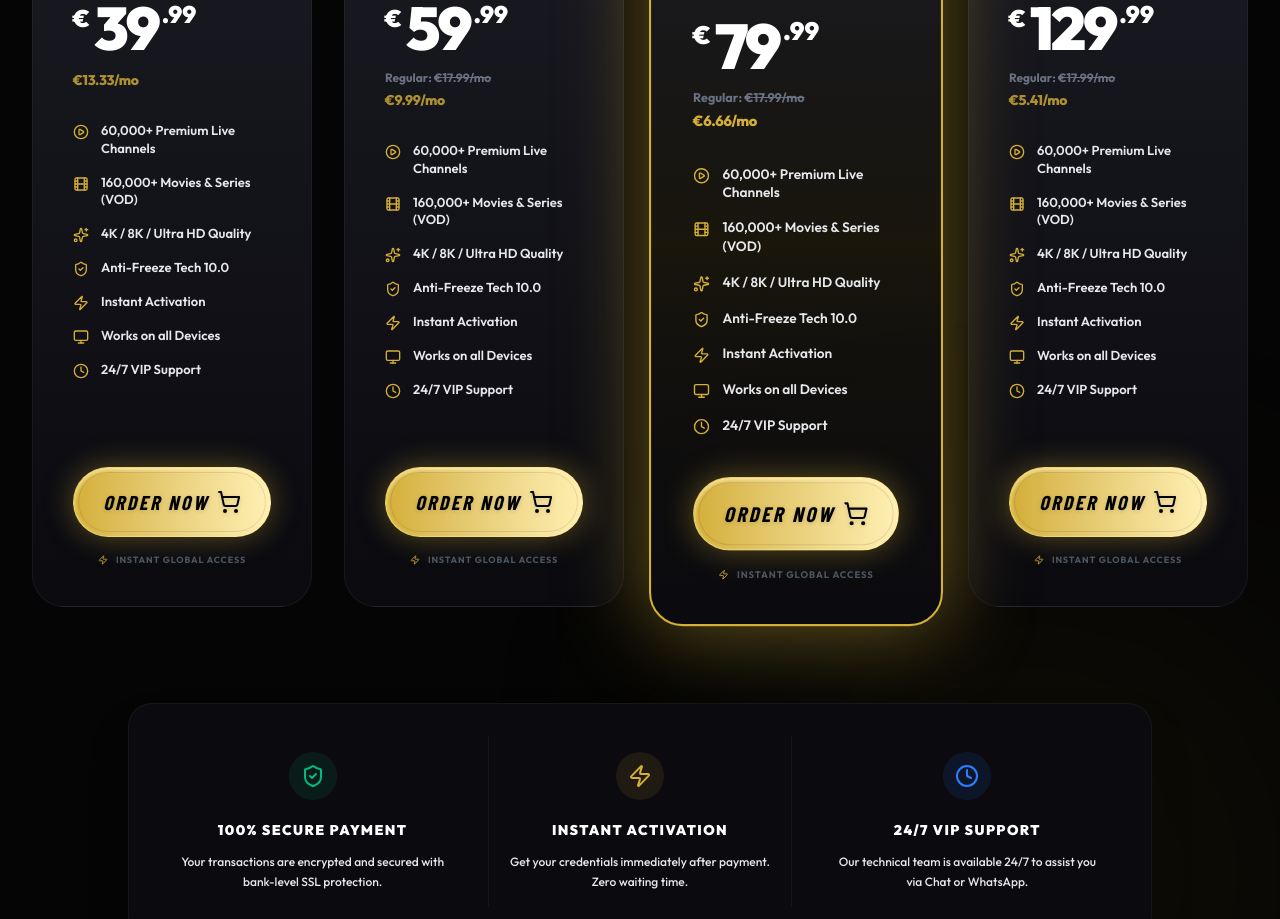
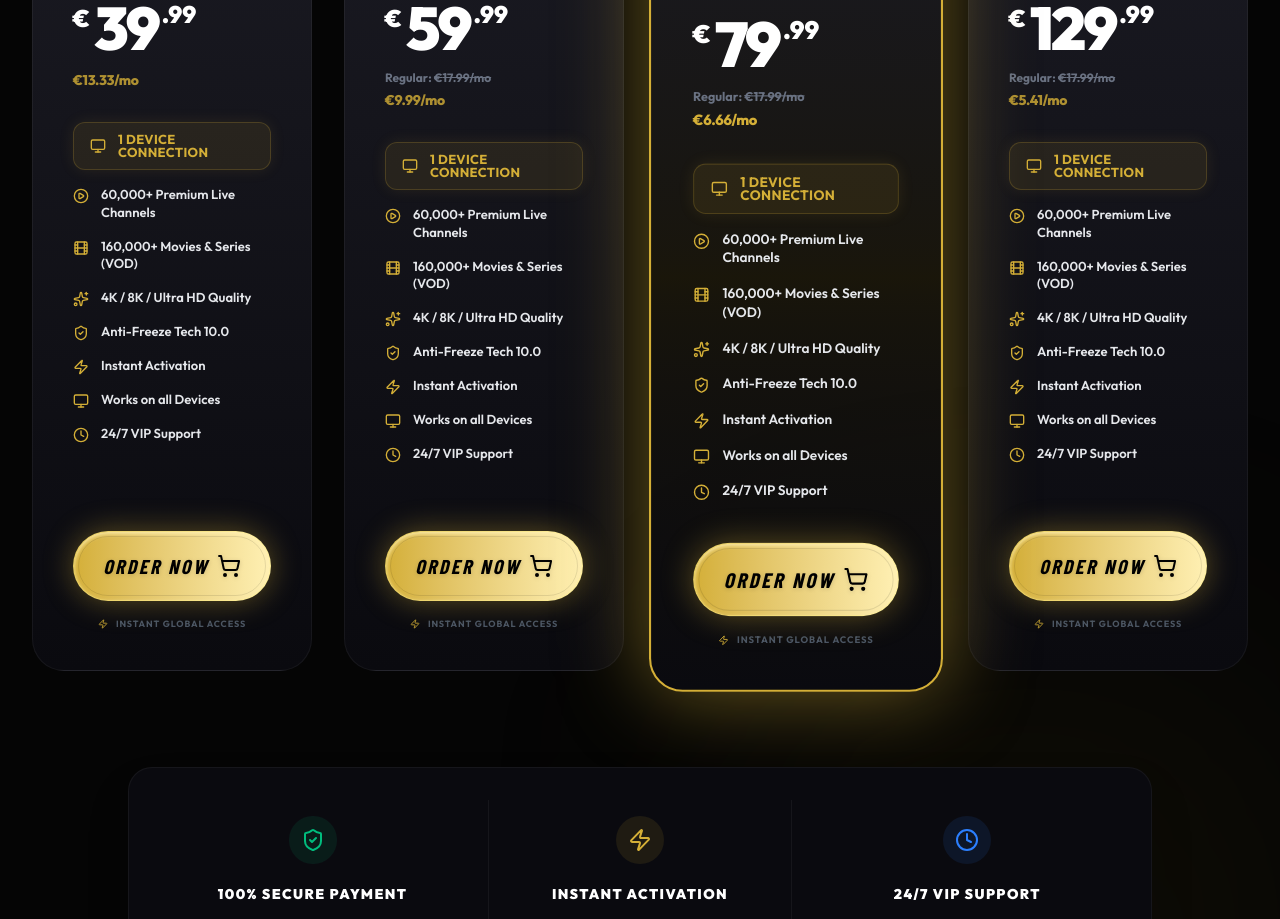
Before and after one commit to cothmane7/8kprime_full_backup, a Next.js app: page /1 in a window 1280 px wide. Shown: the part 3560-4479 px from the top of the page. Built offline with nearby package versions, Linux system fonts and the light colour scheme; a web font is replaced by a local one.

Commit message:
feat: Add dynamic device connection count to pricing cards with multi-language support

```diff
--- a/components/Pricing.tsx
+++ b/components/Pricing.tsx
@@ -216,6 +216,12 @@ export default function Pricing({ lang, dictionary, common }: { lang: any; dicti
                             </div>
 
                             <div className="space-y-4 mb-10 flex-grow">
+                                <div className="flex items-center gap-3 text-xs md:text-[13px] font-bold text-primary bg-primary/10 px-4 py-2.5 rounded-xl border border-primary/20 shadow-[0_0_15px_rgba(212,175,55,0.1)]">
+                                    <Monitor className="w-4 h-4 text-primary shrink-0" />
+                                    <span className="leading-none uppercase tracking-wide">
+                                        {activeDevices} {activeDevices === 1 ? dictionary.device_connection : dictionary.devices_connection}
+                                    </span>
+                                </div>
                                 {plan.features.map((feature, i) => (
                                     <div key={i} className="flex items-start gap-3 text-xs md:text-[13px] font-semibold text-gray-200">
                                         <div className="mt-0.5">
--- a/locales/de.json
+++ b/locales/de.json
@@ -75,6 +75,8 @@
     "devices": "GERÄTE",
     "dev": "GER",
     "devs": "GER",
+    "device_connection": "Geräteverbindung",
+    "devices_connection": "Geräteverbindungen",
     "most_popular": "AM BELIEBTESTEN",
     "month": "Monat",
     "months": "Monate",
--- a/locales/en.json
+++ b/locales/en.json
@@ -75,6 +75,8 @@
     "devices": "DEVICES",
     "dev": "DEV",
     "devs": "DEVS",
+    "device_connection": "Device Connection",
+    "devices_connection": "Devices Connection",
     "most_popular": "MOST POPULAR",
     "month": "Month",
     "cta_main": "Start Watching",
--- a/locales/fr.json
+++ b/locales/fr.json
@@ -75,6 +75,8 @@
     "devices": "APPAREILS",
     "dev": "APP",
     "devs": "APP",
+    "device_connection": "Connexion Appareil",
+    "devices_connection": "Connexions Appareils",
     "most_popular": "LE PLUS POPULAIRE",
     "month": "Mois",
     "months": "Mois",
--- a/locales/nl.json
+++ b/locales/nl.json
@@ -75,6 +75,8 @@
     "devices": "APPARATEN",
     "dev": "APP",
     "devs": "APP",
+    "device_connection": "Apparaatverbinding",
+    "devices_connection": "Apparaatverbindingen",
     "most_popular": "MEEST POPULAIR",
     "month": "Maand",
     "months": "Maanden",
--- a/locales/pl.json
+++ b/locales/pl.json
@@ -75,6 +75,8 @@
     "devices": "URZĄDZENIA",
     "dev": "URZ",
     "devs": "URZ",
+    "device_connection": "Połączenie Urządzenia",
+    "devices_connection": "Połączenia Urządzeń",
     "most_popular": "NAJPOPULARNIEJSZE",
     "month": "Miesiąc",
     "months": "Miesiące",
```
